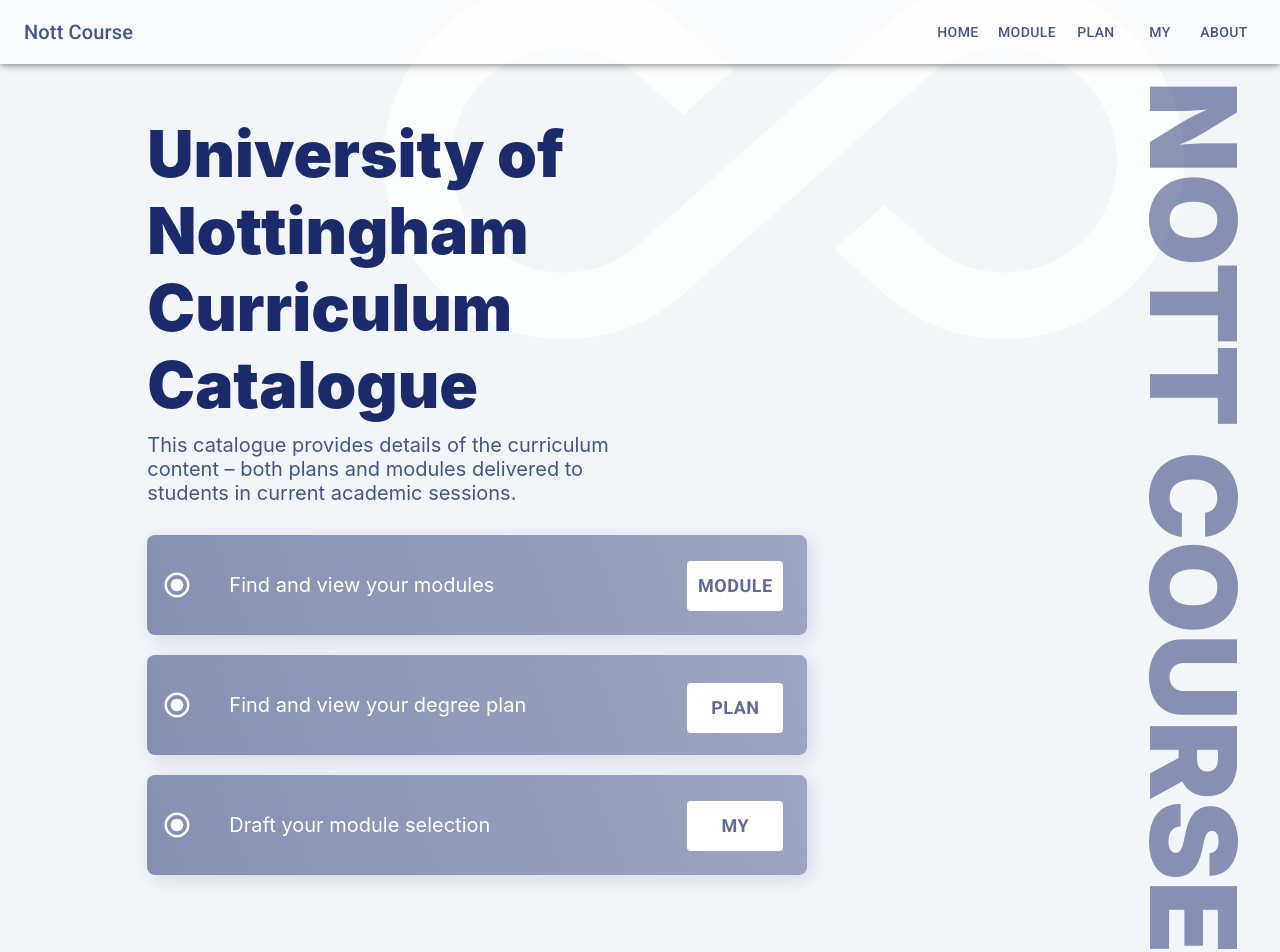
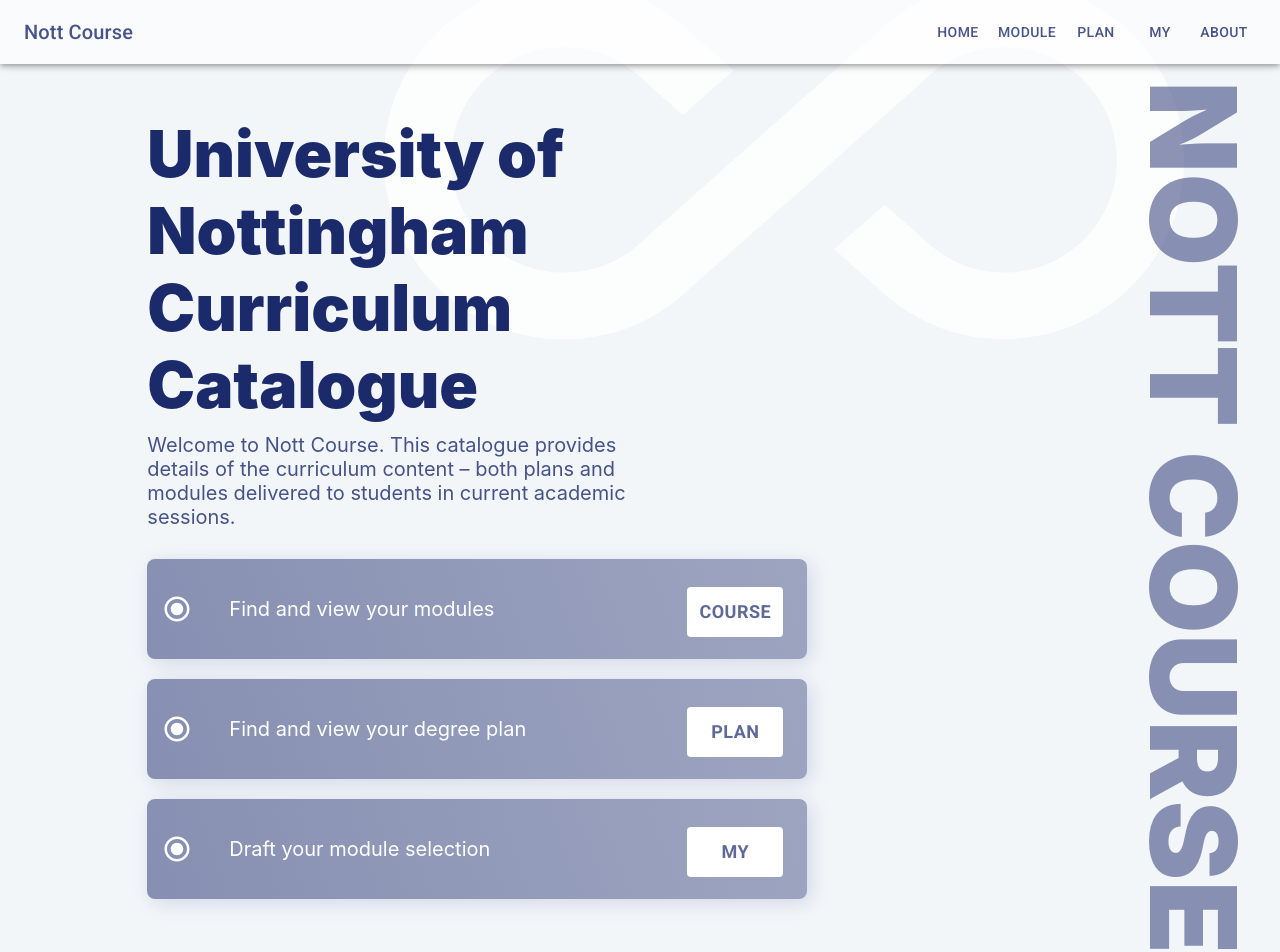
Before and after one commit to EricWay1024/nott-course, a React (Create React App) app: page / in a window 1280 px wide. Shown: the top 952 px of the page. Built offline with nearby package versions, Linux system fonts and the light colour scheme.

Commit message:
Update styles

```diff
--- a/src/About/About.jsx
+++ b/src/About/About.jsx
@@ -85,9 +85,10 @@
         {' '}
         a star if you find this website useful.
       </p>
-      <h2>Wait, but is information on Nott Course accurate?</h2>
+      <h2>Wait, but is the data on Nott Course accurate?</h2>
       <p>
-        We obtained all data from University of Nottingham.
+        We obtain all the data from University of Nottingham. We restructure the data
+        and present them in a more user-friendly way without tampering with their content.
         Please note that while we try to keep the data on this website accurate and up
         to date, there is no guarantee of that. Please beware and use with care. There
         is also a lengthy disclaimer at the end of this
@@ -97,20 +98,28 @@
         The data on this website was last updated in June, 2022.
       </p>
       <p>
-        If you ever spot an informational error, please create an issue on
+        If you ever spot any informational errors
+        (by which we mean informational discrepancies between this website and
+        {' '}
+        <a href="https://campus.nottingham.ac.uk/psp/csprd_pub/EMPLOYEE/HRMS/c/UN_PROG_AND_MOD_EXTRACT.UN_PAM_CRSE_EXTRCT.GBL">
+          the original course catalogue
+        </a>
+        )
+        , please create an issue on
         {' '}
         <a href="https://github.com/EricWay1024/nott-course">GitHub</a>
         {' '}
         or simply
         {' '}
         <a href="mailto:ericway1024@gmail.com">email Eric, the main developer</a>
-        .
+        . Please note that if the original catalogue contains anything different from the actual
+        situation, there is nothing we can do.
       </p>
       <h2>I hate to ask, but do you collect user data?</h2>
       <p>
         No. Only essential data (e.g. the module code you typed in the search bar)
-        are transmitted to our server for database query
-        and are not recorded in any format.
+        is transmitted to our server for database query
+        and is not recorded in any format.
         Your course/plan selections are processed locally on your browser and are
         not transmitted to the server.
       </p>
--- a/src/index/IndexPage.jsx
+++ b/src/index/IndexPage.jsx
@@ -1,9 +1,52 @@
 import React from 'react';
+import PropTypes from 'prop-types';
 import AllInclusiveIcon from '@mui/icons-material/AllInclusive';
 import RadioButtonCheckedIcon from '@mui/icons-material/RadioButtonChecked';
 import Button from '@mui/material/Button';
 import { useDocumentTitle } from '../utils/helper';
 import './IndexPage.css';
+
+function IndexCard(props) {
+  const { buttonHref, label, buttonCaption } = props;
+  return (
+    <div className="index-card">
+      <RadioButtonCheckedIcon className="content-bullet" sx={{ fontSize: { xs: '20px', sm: '30px' }, color: 'white' }} />
+      <div className="index-content">
+        {label}
+      </div>
+      <Button
+        sx={{
+          color: 'rgba(27, 42, 107, 0.7)',
+          backgroundColor: 'white',
+          height: { sm: '50px' },
+          width: { sm: '96px' },
+          fontSize: '18px',
+          fontWeight: '900',
+          '&:hover': {
+            backgroundColor: 'rgba(27, 42, 107, 0.6)',
+            color: 'white',
+          },
+        }}
+        className="index-button plan-button"
+        href={buttonHref}
+      >
+        {buttonCaption}
+      </Button>
+    </div>
+  );
+}
+
+IndexCard.defaultProps = {
+  buttonCaption: '',
+  buttonHref: '',
+  label: '',
+};
+
+IndexCard.propTypes = {
+  buttonHref: PropTypes.string,
+  buttonCaption: PropTypes.string,
+  label: PropTypes.string,
+};
 
 function IndexPage() {
   useDocumentTitle('Nott Course');
@@ -35,83 +78,27 @@
         </div>
         <div className="subtitle-wrapper">
           <div className="index-subtitle">
+            Welcome to Nott Course.
             This catalogue provides details of the curriculum content – both plans and
             modules delivered to students in current academic sessions.
           </div>
         </div>
         <div className="cards-wrapper">
-          <div className="index-card course-card">
-            <RadioButtonCheckedIcon className="content-bullet" sx={{ fontSize: { xs: '20px', sm: '30px' }, color: 'white' }} />
-            <div className="index-content">
-              Find and view your modules
-            </div>
-            <Button
-              sx={{
-                color: 'rgba(27, 42, 107, 0.7)',
-                backgroundColor: 'white',
-                height: { sm: '50px' },
-                width: { sm: '96px' },
-                fontSize: '18px',
-                fontWeight: '900',
-                '&:hover': {
-                  backgroundColor: 'rgba(27, 42, 107, 0.6)',
-                  color: 'white',
-                },
-              }}
-              className="index-button"
-              href="/course-index"
-            >
-              MODULE
-            </Button>
-          </div>
-          <div className="index-card">
-            <RadioButtonCheckedIcon className="content-bullet" sx={{ fontSize: { xs: '20px', sm: '30px' }, color: 'white' }} />
-            <div className="index-content">
-              Find and view your degree plan
-            </div>
-            <Button
-              sx={{
-                color: 'rgba(27, 42, 107, 0.7)',
-                backgroundColor: 'white',
-                height: { sm: '50px' },
-                width: { sm: '96px' },
-                fontSize: '18px',
-                fontWeight: '900',
-                '&:hover': {
-                  backgroundColor: 'rgba(27, 42, 107, 0.6)',
-                  color: 'white',
-                },
-              }}
-              className="index-button plan-button"
-              href="/plan-index"
-            >
-              PLAN
-            </Button>
-          </div>
-          <div className="index-card">
-            <RadioButtonCheckedIcon className="content-bullet" sx={{ fontSize: { xs: '20px', sm: '30px' }, color: 'white' }} />
-            <div className="index-content">
-              Draft your module selection
-            </div>
-            <Button
-              sx={{
-                color: 'rgba(27, 42, 107, 0.7)',
-                backgroundColor: 'white',
-                height: { sm: '50px' },
-                width: { sm: '96px' },
-                fontSize: '18px',
-                fontWeight: '900',
-                '&:hover': {
-                  backgroundColor: '#00ab97',
-                  color: 'white',
-                },
-              }}
-              className="index-button"
-              href="/my"
-            >
-              MY
-            </Button>
-          </div>
+          <IndexCard
+            buttonHref="/course-index"
+            buttonCaption="COURSE"
+            label="Find and view your modules"
+          />
+          <IndexCard
+            buttonHref="/plan-index"
+            buttonCaption="PLAN"
+            label="Find and view your degree plan"
+          />
+          <IndexCard
+            buttonHref="/my"
+            buttonCaption="MY"
+            label="Draft your module selection"
+          />
         </div>
       </div>
     </div>
```
